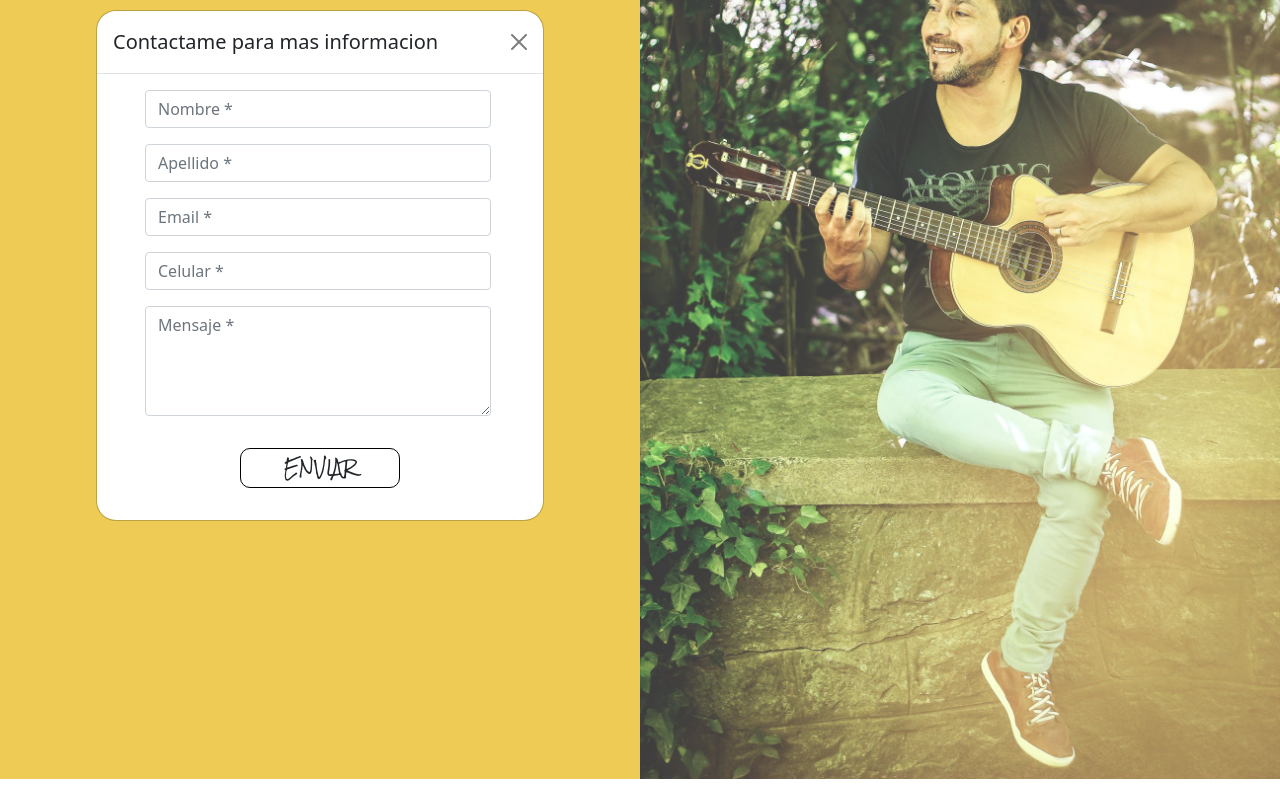
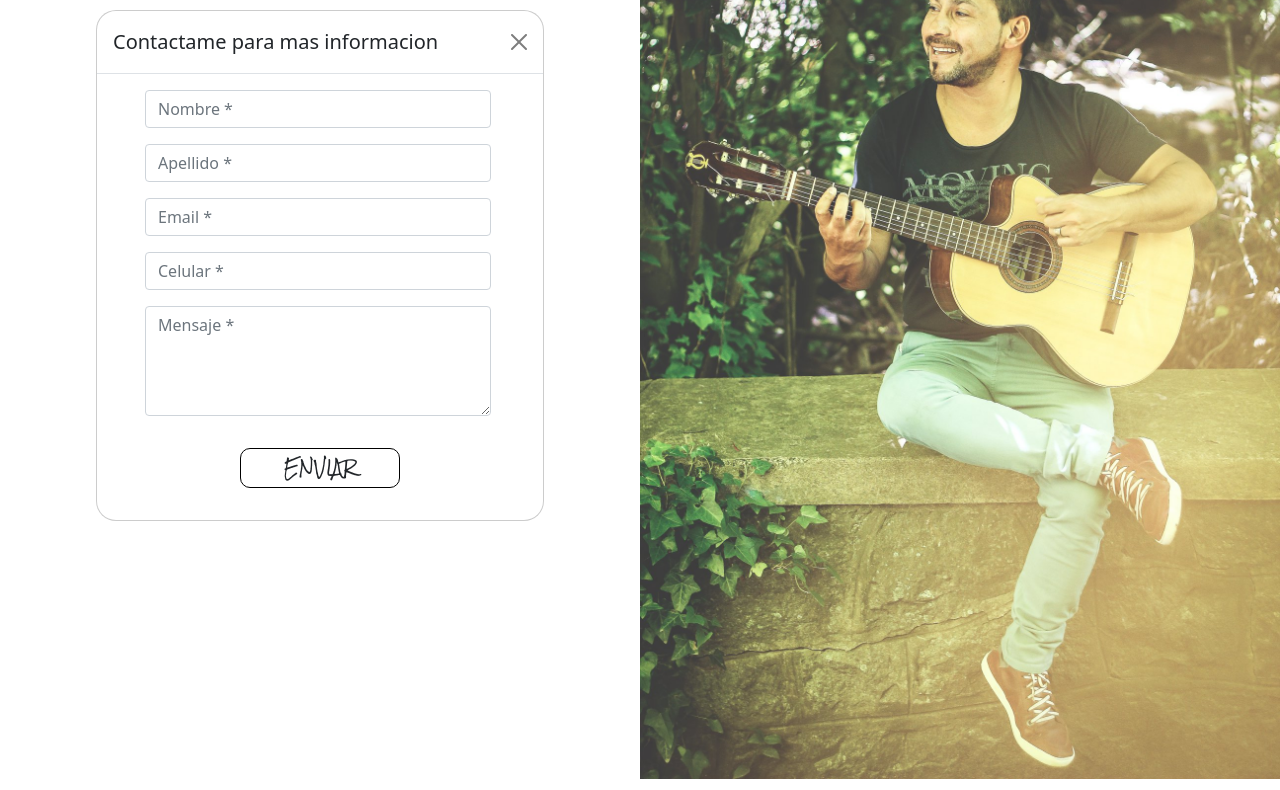
Before and after one commit to MercedesChomicki/desarrolloweb, a website: page views/contacto.html in a window 1280 px wide. Shown: the part 255-1045 px from the top of the page. Drawn offline with nearby package versions, Linux system fonts and the light colour scheme; files that its build step writes are made by us from their sources; a web font is replaced by a local one.

Commit message:
foto de modalidades

```diff
--- a/scss/style.scss
+++ b/scss/style.scss
@@ -138,7 +138,7 @@ img {
     height: 100%;
     display: flex;
     justify-content: space-between;
-    background-color: #edcb54;
+    // background-color: #edcb54;
 
     &__bloque1 {
         margin-left: 3rem;
```
Also changed, not shown: css/style.css.
